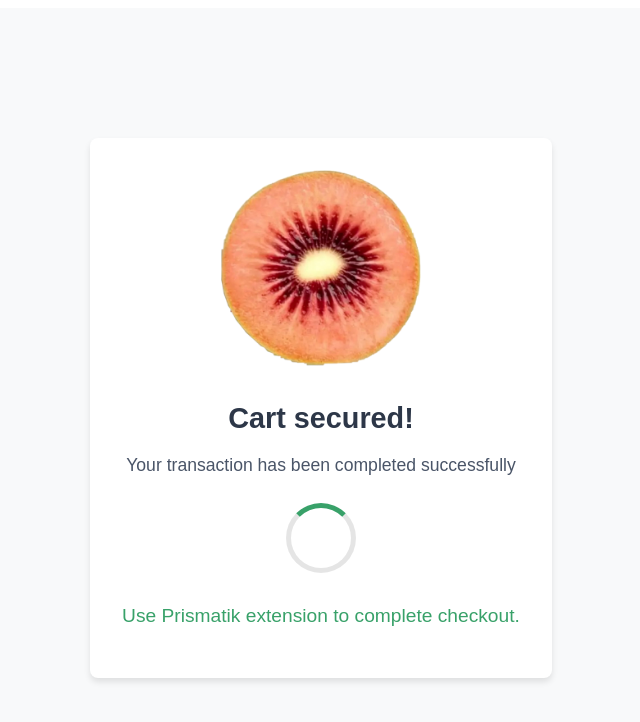
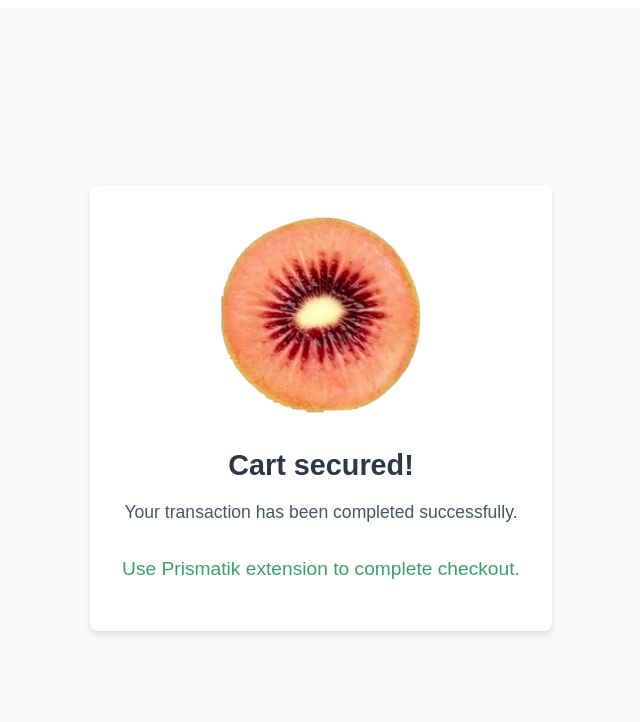
Before and after one commit to therealkiwi66/therealkiwi-site, a Next.js app: page /kiwi in a window 1280 px wide. Shown: the top 722 px of the page, without its empty margins (319-959 px from the left). Built offline with nearby package versions, Linux system fonts and the light colour scheme.

Commit message:
Update [slug].js

```diff
--- a/pages/[slug].js
+++ b/pages/[slug].js
@@ -1,26 +1,30 @@
-// pages/[slug].js
-
 import { useRouter } from 'next/router';
 
 export default function SlugPage() {
   const router = useRouter();
+  const { slug } = router.query;
 
+  // Se la pagina è ancora in fase di caricamento, mostra lo spinner
+  if (router.isFallback) {
+    return (
+      <div style={{ fontFamily: 'Arial, sans-serif', display: 'flex', justifyContent: 'center', alignItems: 'center', height: '100vh', flexDirection: 'column', textAlign: 'center', backgroundColor: '#f8f9fa' }}>
+        <div style={{ margin: '1.5rem auto', width: '60px', height: '60px', border: '5px solid rgba(0, 0, 0, 0.1)', borderRadius: '50%', borderTopColor: '#38a169', animation: 'spin 1s ease-in-out infinite' }}></div>
+        <p style={{ color: '#4a5568', fontSize: '1.2rem' }}>Caricamento...</p>
+      </div>
+    );
+  }
+
+  // Una volta che la pagina è pronta, mostra il contenuto
   return (
     <div style={{ fontFamily: 'Arial, sans-serif', display: 'flex', justifyContent: 'center', alignItems: 'center', height: '100vh', flexDirection: 'column', textAlign: 'center', backgroundColor: '#f8f9fa' }}>
       <div style={{ maxWidth: '600px', padding: '2rem', backgroundColor: 'white', borderRadius: '8px', boxShadow: '0 4px 6px rgba(0, 0, 0, 0.1)' }}>
         <div style={{ marginBottom: '2rem' }}>
           <img src="/kiwi.png" alt="Prismatik Logo" style={{ maxWidth: '200px', height: 'auto' }} />
         </div>
-
         <h1 style={{ fontSize: '1.8rem', marginBottom: '1rem', color: '#2d3748' }}>Cart secured!</h1>
-
         <p style={{ fontSize: '1.1rem', marginBottom: '1.5rem', color: '#4a5568', lineHeight: '1.5' }}>
-          Your transaction has been completed successfully
+          Your transaction has been completed successfully.
         </p>
-
-        {/* Spinner animation */}
-        <div style={{ margin: '1.5rem auto', width: '60px', height: '60px', border: '5px solid rgba(0, 0, 0, 0.1)', borderRadius: '50%', borderTopColor: '#38a169', animation: 'spin 1s ease-in-out infinite' }}></div>
-
         <p style={{ marginTop: '2rem', fontSize: '1.2rem', color: '#38a169', fontWeight: '500' }}>
           Use Prismatik extension to complete checkout.
         </p>
```
